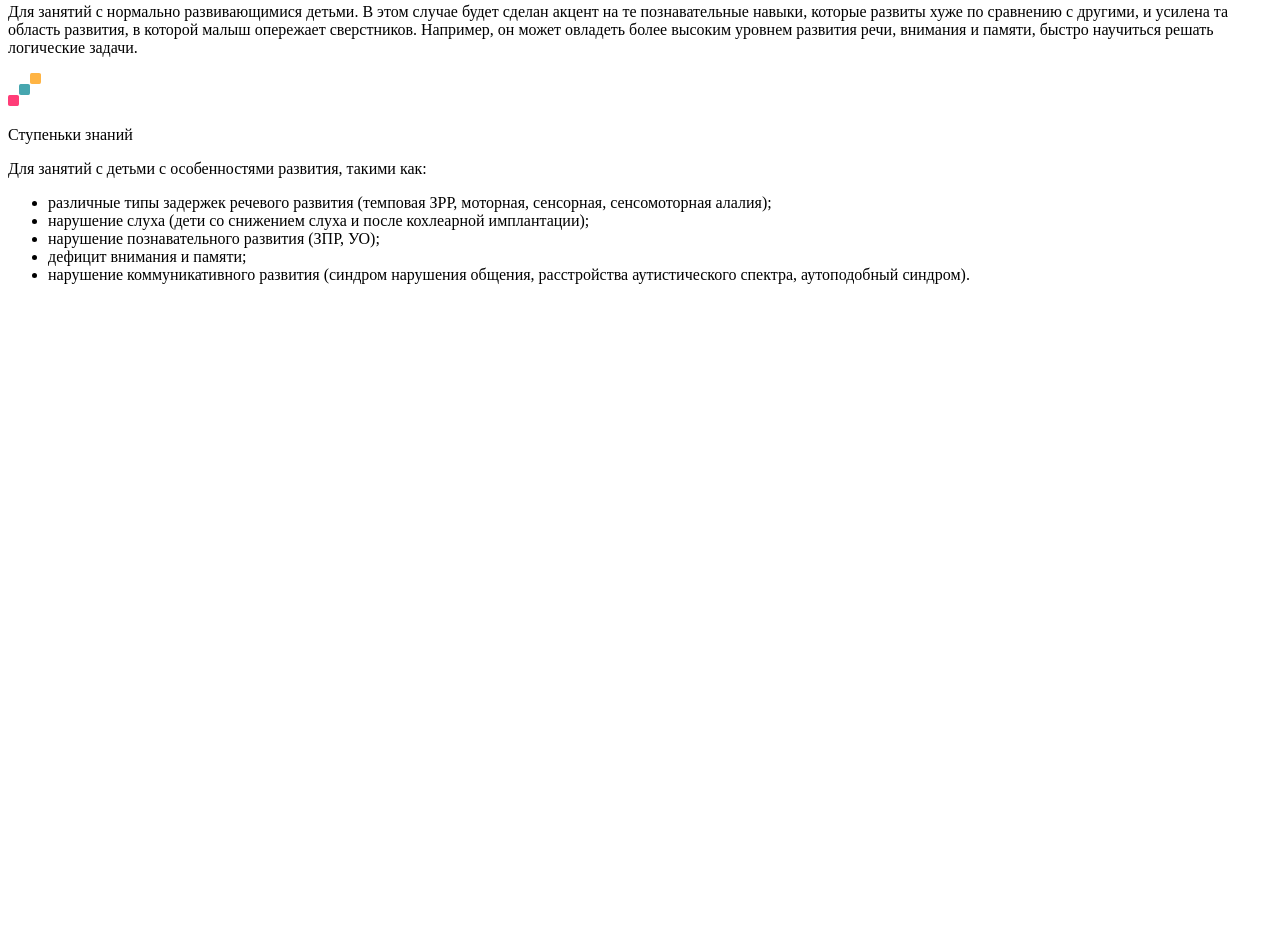
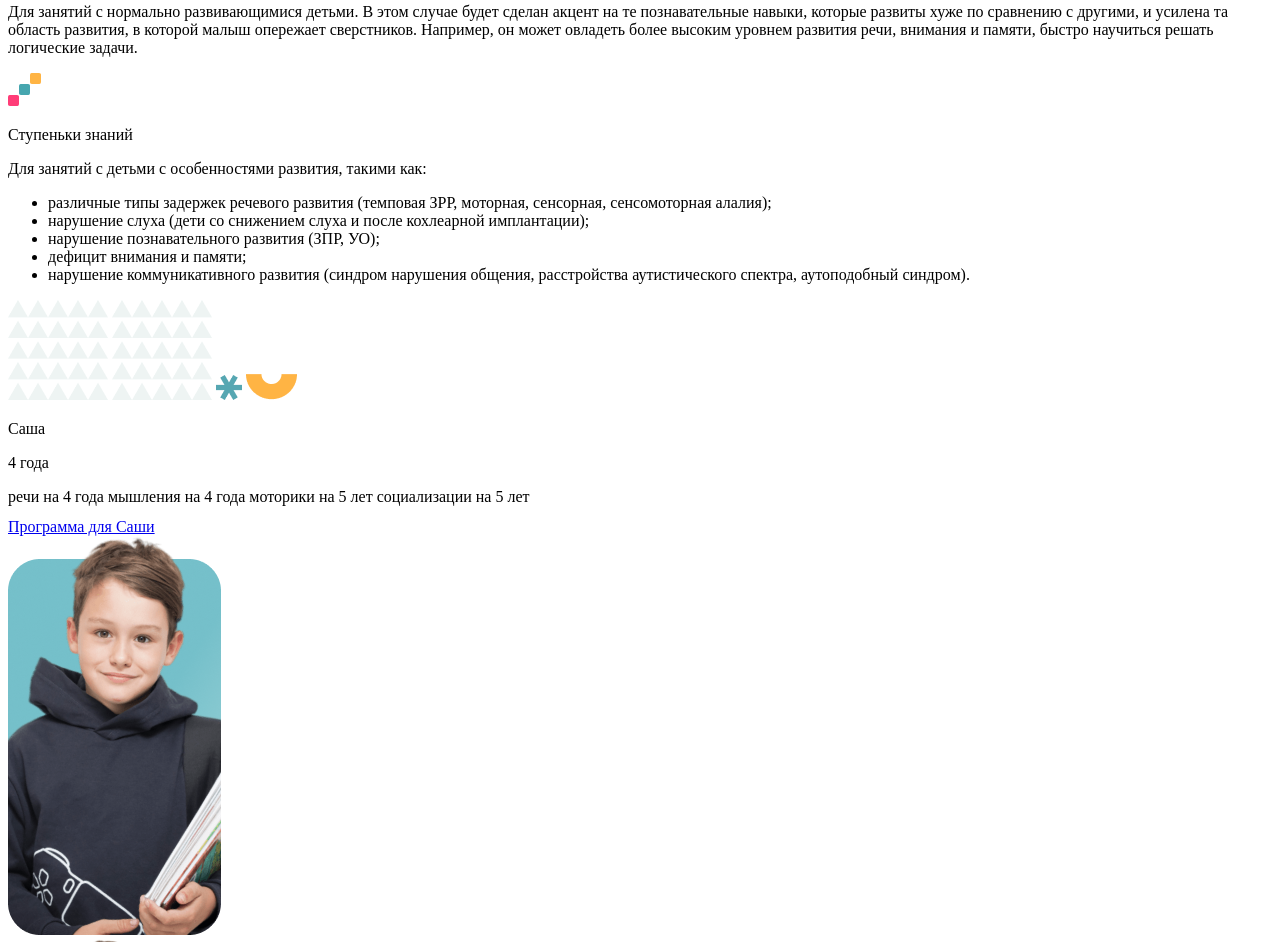
Before and after one commit to Scandal-MyZiK/-SpeechTherapist, a plain HTML site: page index.html in a window 1280 px wide. Shown: the part 3366-4308 px from the top of the page. Before the commit the page ends 3666 px from the top, so only its background shows below. Drawn offline with Linux system fonts and the light colour scheme.

Commit message:
finished plan section

```diff
--- a/index.html
+++ b/index.html
@@ -116,7 +116,7 @@
                     <p class="program__subtitle">Существуют разные варианты программы</p>
                     <div class="program__box">
                         <div class="program__left">
-                            <img src="./image/program-img-left.png" alt="" class="program__img-left">
+                            <img src="./image/program-img.png" alt="" class="program__img-left">
                             <p class="program__subject--white">Школа будущих отличников</p>
                             <p class="program__text">Для занятий с нормально развивающимися детьми. В этом случае будет сделан акцент на те познавательные навыки, которые развиты хуже по сравнению с другими, и усилена та область развития, в которой малыш опережает сверстников. Например, он может овладеть более высоким уровнем развития речи, внимания и памяти, быстро научиться решать логические задачи.</p>
                         </div>
@@ -138,6 +138,58 @@
                 </div>
             </div>
         </section>
+        <section class="plan">
+            <div class="container--average">
+                <div class="plan__inner">
+                    <img src="./image/header-left-triangles.png" alt="" class="plan__img-triangles-left">
+                    <img src="./image/header-triangles-right.png" alt="" class="plan__img-triangles-right">
+                    <img src="./image/header-snowflake.png" alt="" class="plan__img-snowflake">
+                    <img src="./image/header-yellow-figure.png" alt="" class="plan__img-yellow-figure">
+                    <div class="plan__left">
+                        <div class="plan__block">
+                            <div class="plan__block-top">
+                                <p class="plan__name">Саша</p>
+                                <p class="plan__age">4 года</p>
+                            </div>
+                            <div class="plan__block-center">
+                                <span class="plan__info-speech">речи на 4 года</span>
+                                <span class="plan__info-thinking">мышления на 4 года</span>
+                                <span class="plan__info-motility">моторики на 5 лет</span>
+                                <span class="plan__info-socialization">социализации на 5 лет</span>
+                            </div>
+                            <div class="plan__block-bottom">
+                                <a href="/" class="plan__link">Программа для Саши</a>
+                                <a href="/" class="plan__video">
+                                    <img src="./image/plan-img-triangle.png" alt="" class="plan__img">
+                                </a>
+                            </div>
+                        </div>
+                        <img src="./image/plan-img-man.png" alt="" class="plan__img-men--big">
+                    </div>
+                    <div class="plan__right">
+                        <img src="./image/plan-img-women.png" alt="" class="plan__img-men--women">
+                        <div class="plan__block">
+                            <div class="plan__block-top">
+                                <p class="plan__name">Аня</p>
+                                <p class="plan__age">4 года</p>
+                            </div>
+                            <div class="plan__block-center">
+                                <span class="plan__info-speech">речи на 3,5 года</span>
+                                <span class="plan__info-thinking">мышления на 5 лет</span>
+                                <span class="plan__info-motility">моторики на 4 года</span>
+                                <span class="plan__info-socialization">социализации на 3 года</span>
+                            </div>
+                            <div class="plan__block-bottom">
+                                <a href="/" class="plan__link">Программа для Ани</a>
+                                <a href="/" class="plan__video">
+                                    <img src="./image/plan-img-triangle.png" alt="" class="plan__img">
+                                </a>
+                            </div>
+                        </div>
+                    </div>
+                </div>
+            </div>
+        </section>
     </main>
 </body>
 </html>
--- a/style/_common.scss
+++ b/style/_common.scss
@@ -49,7 +49,7 @@ body {
     margin: 0 auto;
     &--average{
         max-width: 1792px;
-        width: 90%;
+        width: 95%;
         margin: 0 auto;
     }
 }
--- /dev/null
+++ b/style/_plan.scss
@@ -0,0 +1,160 @@
+.plan{
+    padding-bottom: 160px;
+    &__inner{
+        background-color: #F2F9F9;
+        border-radius: 32px;
+        padding: 150px 170px;
+        display: flex;
+        justify-content: space-between;
+        gap: 9px;
+        flex-wrap: wrap;
+        position: relative;
+        // &::after{
+        //     content: '';
+        //     display: block;
+        //     position: absolute;
+        //     width: 100%;
+        //     height: 20px;
+        //     background: linear-gradient(180deg, #E5F3F2 0%, rgba(229, 243, 242, 0.00) 100%);
+        //     opacity: 0.8999999761581421;
+        // }
+    }
+    &__img-triangles-left{
+        position: absolute;
+        bottom: 0%;
+    }
+    &__img-triangles-right{
+        position: absolute;
+        top: 0%;
+        right: 13%;
+    }
+    &__img-snowflake{
+        position: absolute;
+        left: 29%;
+        top: 10%;
+    }
+    &__img-yellow-figure{
+        position: absolute;
+        bottom: 10%;
+        right: 10%;
+    }
+    &__left{
+        max-width: 700px;
+        display: flex;
+        justify-content: space-between;
+        gap: 20px;
+    }
+    &__block{
+        max-width: 456px;
+        width: 100%;
+        display: flex;
+        flex-direction: column;
+        align-items: flex-start;
+    }
+    &__block-top{
+
+    }
+    &__name{
+        font-size: 48px;
+        font-weight: 700;
+        line-height: 40px;
+        margin-bottom: 8px;
+    }
+    &__age{
+        font-size: 18px;
+        font-weight: 700;
+        line-height: 32px;
+        opacity: 0.5;
+        margin-bottom: 48px;
+    }
+    &__block-center{
+        display: flex;
+        flex-wrap: wrap;
+        align-items: center;
+        gap: 8px;
+    }
+    &__info-speech{
+        color: #FF3D78;
+        font-size: 18px;
+        font-weight: 600;
+        line-height: 24px;
+        padding: 8px 16px;
+        border-radius: 32px;
+        border: 2px solid #FF3D78;
+        background: rgba(255, 61, 120, 0.10);
+    }
+    &__info-thinking{
+        color: #46A6AF;
+        font-size: 18px;
+        font-weight: 600;
+        line-height: 24px;
+        border-radius: 32px;
+        border: 2px solid #56A7B2;
+        background: rgba(86, 167, 178, 0.10);
+        padding: 8px 16px;
+    }
+    &__info-motility{
+        color: #FFAA2B;
+        font-size: 18px;
+        font-weight: 600;
+        line-height: 24px;
+        border-radius: 32px;
+        border: 2px solid #FFB444;
+        background: rgba(255, 180, 68, 0.10);
+        padding: 8px 16px;
+    }
+    &__info-socialization{
+        color: #FF3D78;
+        font-size: 18px;
+        font-weight: 600;
+        line-height: 24px;
+        padding: 8px 16px;
+        border-radius: 32px;
+        border: 2px solid #FF3D78;
+        background: rgba(255, 61, 120, 0.10);
+    }
+    &__block-bottom{
+        display: flex;
+        align-items: center;
+        gap: 16px;
+        margin-top: auto;
+    }
+    &__link{
+        color: #FFF;
+        font-size: 18px;
+        font-weight: 700;
+        line-height: 24px;
+        padding: 24px 32px;
+        border-radius: 48px;
+        background: #56A7B2;
+        display: flex;
+        align-items: center;
+    }
+    &__video{
+        border-radius: 48px;
+        background: #FF3D78;
+        width: 56px;
+        height: 56px;
+        display: flex;
+        align-items: center;
+        justify-content: center;
+    }
+    &__img{
+        display: block;
+        margin-right: -6px;
+    }
+    &__img-men{
+        max-width: 213px;
+        &--women{
+            height: 391px;
+            display: block;
+            margin-top: auto;
+        }
+    }
+    &__right{
+        max-width: 700px;
+        display: flex;
+        justify-content: space-between;
+        gap: 20px;
+    }
+}
--- a/style/_program.scss
+++ b/style/_program.scss
@@ -64,6 +64,7 @@
         gap: 32px;
         filter: drop-shadow(0px 20px 40px rgba(0, 0, 0, 0.05));
         border-radius: 30px;
+        background-color: #FFF;
     }
     &__right-block{
         max-width: 559px;
--- a/style/style.scss
+++ b/style/style.scss
@@ -3,3 +3,4 @@
 @import './header';
 @import './cards';
 @import './program';
+@import './plan';
```
Also changed, not shown: image/plan-img-man.png (added), image/plan-img-triangle.png (added), image/plan-img-women.png (added), image/program-img.png (renamed from image/program-img-left.png).
